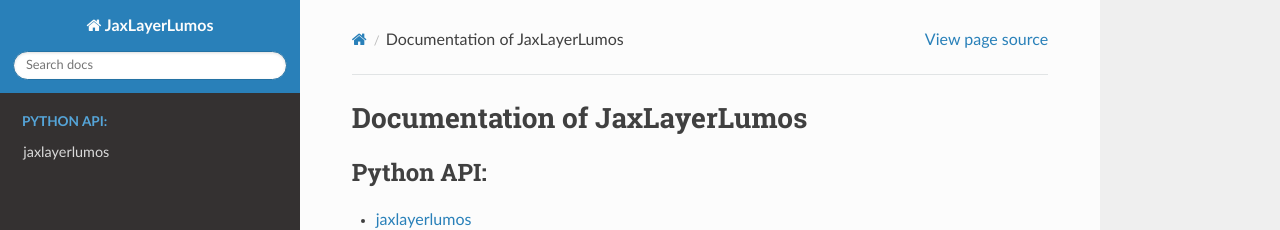
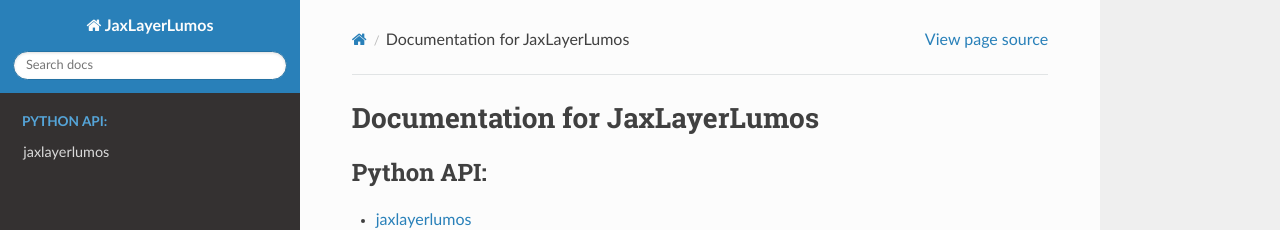
Before and after one commit to JaxLayerLumos/JaxLayerLumos, a Sphinx documentation site: the page built from docs/index.rst, in a window 1280 px wide. Shown: the top 230 px of the page. Built offline with Sphinx 7.4.7 and the Read the Docs theme 3.1.0, drawn with Linux system fonts in a browser that asks for light colours.

```diff
--- a/docs/index.rst
+++ b/docs/index.rst
@@ -1,5 +1,5 @@
-Documentation of JaxLayerLumos
-==============================
+Documentation for JaxLayerLumos
+===============================
 
 .. toctree::
     :maxdepth: 2
```
Also changed, not shown: README.md (+1 -0 lines).
